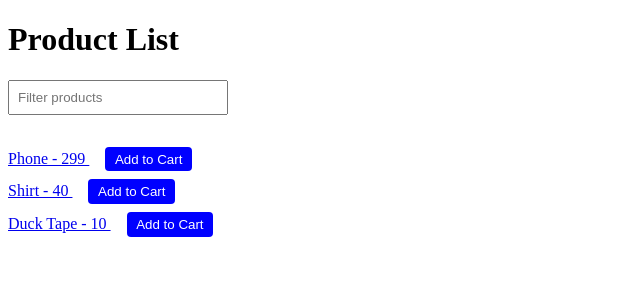
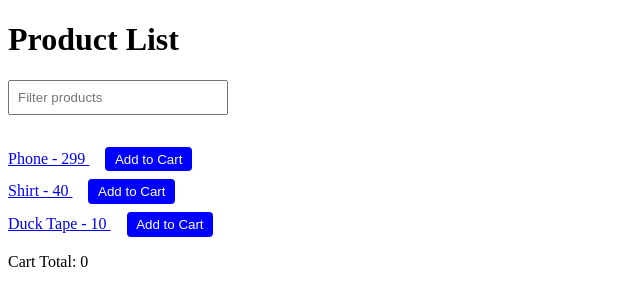
Before and after one commit to SnehaAnto/angularProject, an Angular app in the folder eMiniStore/: page / in a window 1280 px wide. Shown: the top 306 px of the page, without its empty margins (0-640 px from the left). Built offline with nearby package versions, Linux system fonts and the light colour scheme.

Commit message:
Cart Total implementation

```diff
--- a/eMiniStore/src/app/products/product-list/product-list.component.html
+++ b/eMiniStore/src/app/products/product-list/product-list.component.html
@@ -11,6 +11,9 @@
     <li *ngIf="filteredProducts().length === 0"> No products found.</li>
 </ul>
 
+<div>
+  Cart Total: {{ cartTotal$ | async }}
+</div>
 
 <!-- using Signals and latest of Angular features like @for -->
 <!-- <ul> -->
--- a/eMiniStore/src/app/products/product-list/product-list.component.ts
+++ b/eMiniStore/src/app/products/product-list/product-list.component.ts
@@ -4,7 +4,7 @@ import { Product} from '../../models/product.model';
 import { CommonModule } from '@angular/common';
 import { FormsModule } from '@angular/forms';
 import { RouterModule } from '@angular/router';
-
+import { map } from 'rxjs';
 
 @Component({
   selector: 'app-product-list',
@@ -19,12 +19,19 @@ export class ProductListComponent {
   products: Product[] = [];
   filterText = '';
   cart: Product[] = [];
+  cartTotal$: any;
 
   constructor(private productService: ProductService) {
-    this.products =this.productService.getProducts();
-    this.productService.cart$.subscribe(cart => {this.cart = cart
+    this.products = this.productService.getProducts();
+    this.productService.cart$.subscribe(cart => {
+      this.cart = cart;
       console.log('Cart updated:', this.cart);
     });
+
+    // Cart Total using maps, filters and state sharing
+    this.cartTotal$ = this.productService.cart$.pipe(
+      map(cart => cart.reduce((sum, item) => sum + item.price, 0))
+    );
   }
 
   filteredProducts(): Product[] {
@@ -39,6 +46,7 @@ export class ProductListComponent {
     this.productService.addToCart(product);
   }
 
+}
   //using Signals
   // products = signal<Product[]>([]);
   // filterText = signal('');
@@ -51,5 +59,3 @@ export class ProductListComponent {
   // constructor(private productService: ProductService) {
   //   this.products.set(this.productService.getProducts());
   // }
-
-}
```
